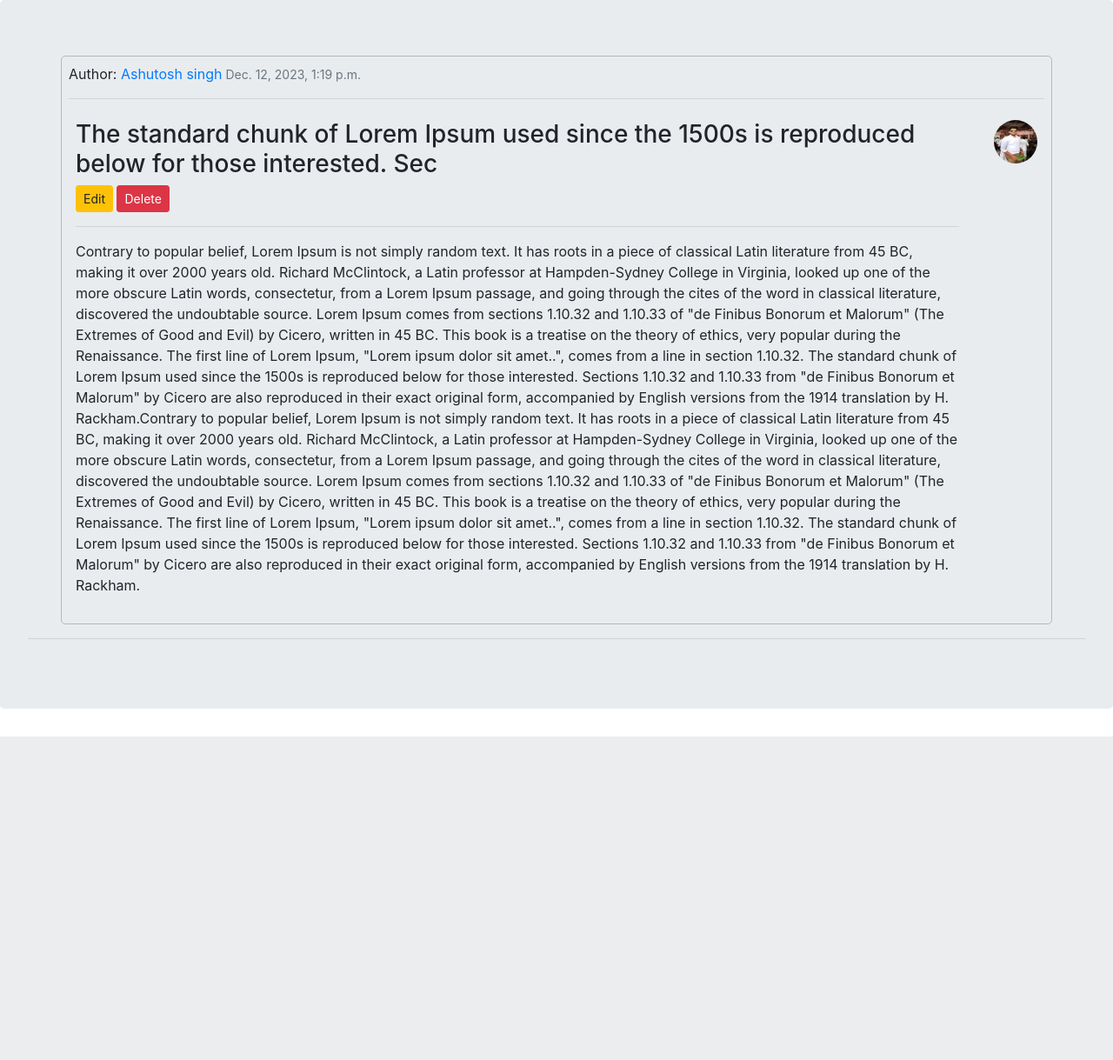
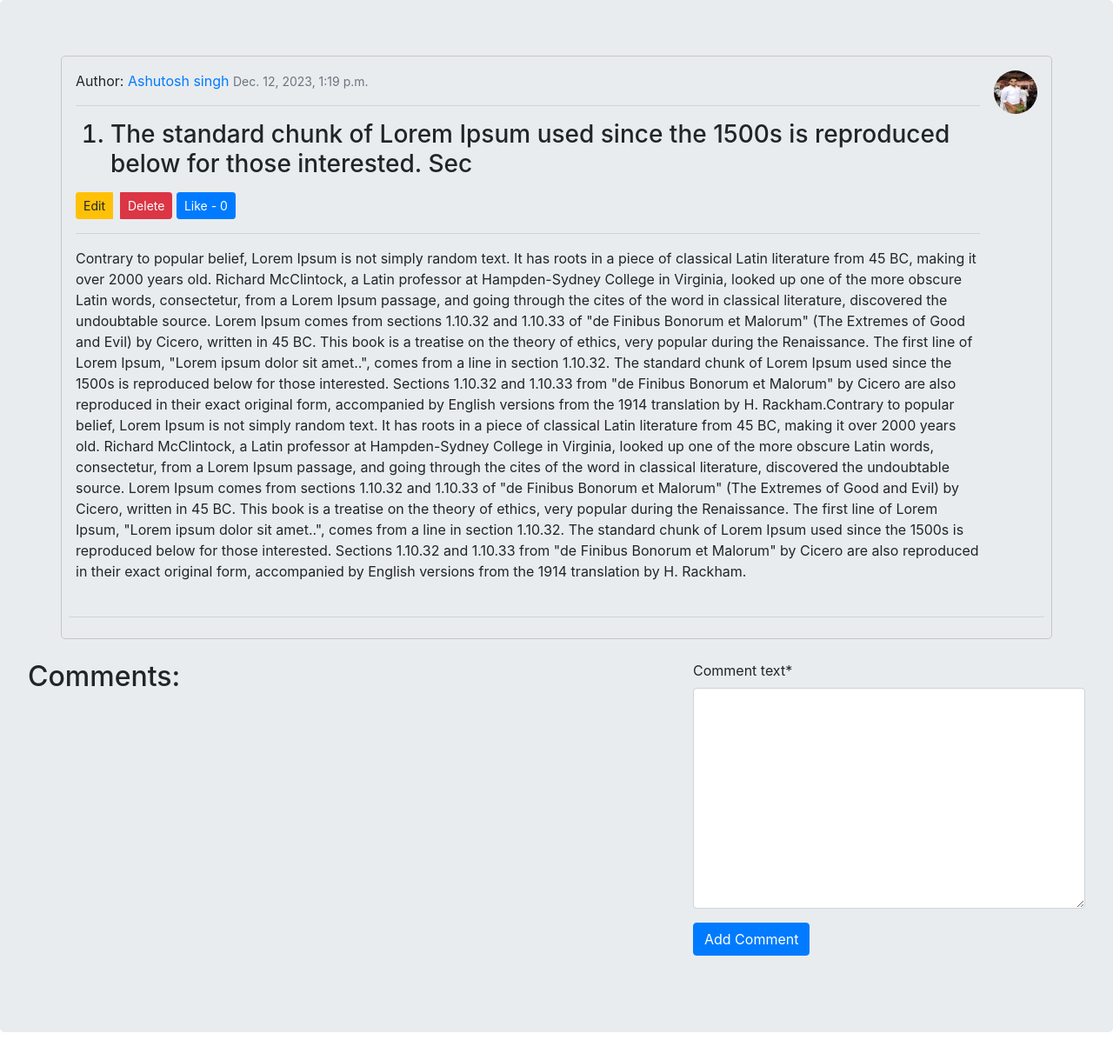
Before and after one commit to itsashusing/bunty_blog, a Django app: page /details/13/ in a window 1280 px wide. Shown: the part 56-1275 px from the top of the page at 87% size. Before the commit the page ends 903 px from the top, so only its background shows below. Run offline with Django 4.2, Linux system fonts and the light colour scheme; a user stored in the database is signed in; data comes from the database, SQL or seed files in the repository; both versions use the stored data as it was after the commit; some libraries are stand-ins or nearby versions.

Commit message:
and some functions

```diff
--- a/blog_project/blogapp/admin.py
+++ b/blog_project/blogapp/admin.py
@@ -2,3 +2,4 @@ from django.contrib import admin
 from .models import *
 # Register your models here.
 admin.site.register(Post)
+admin.site.register(Comment)
--- a/blog_project/blogapp/form.py
+++ b/blog_project/blogapp/form.py
@@ -1,5 +1,5 @@
 from django import forms
-from .models import Post
+from .models import Post,Comment
 
 class AddPostForm(forms.ModelForm):
     class Meta:
@@ -7,6 +7,9 @@ class AddPostForm(forms.ModelForm):
         fields=['title','body']
 
 
+class EditPostForm(AddPostForm):pass
 
-
-class EditPostForm(AddPostForm):pass
+class AddComment(forms.ModelForm):
+    class Meta:
+        model=Comment
+        fields=['comment_text']
--- a/blog_project/blogapp/models.py
+++ b/blog_project/blogapp/models.py
@@ -7,3 +7,11 @@ class Post(models.Model):
     body=models.TextField()
     author=models.ForeignKey(User,on_delete=models.CASCADE)
     date=models.DateTimeField(default=timezone.now)
+    like=models.ManyToManyField(User,related_name='like',blank=True)
+
+    def Total_like(self):
+        return self.like.count()
+
+class Comment(models.Model):
+    post=models.ForeignKey(Post,on_delete=models.CASCADE)
+    comment_text=models.TextField()
--- a/blog_project/blogapp/urls.py
+++ b/blog_project/blogapp/urls.py
@@ -8,5 +8,6 @@ urlpatterns = [
     path('addpost/',views.AddPost),
     path('editpost/<int:id>',views.EditPost),
     path('mypost/<int:id>',views.MyPosts),
+    path('like/<int:id>', views.LikeView, name='like'),
 
 ]
--- a/blog_project/blogapp/views.py
+++ b/blog_project/blogapp/views.py
@@ -1,10 +1,11 @@
-from django.shortcuts import render, redirect
+from django.shortcuts import render, redirect, get_object_or_404
 from .models import *
 from django.contrib.auth.decorators import login_required
-from .form import AddPostForm, EditPostForm
+from .form import AddPostForm, EditPostForm, AddComment
 from django.contrib import messages
 from django.core.paginator import Paginator, EmptyPage, PageNotAnInteger
-
+from django.urls import reverse
+from django.http import HttpResponseRedirect
 # Create your views here.
 
 
@@ -13,56 +14,79 @@ def Home(request):
     total = Post.objects.all().count()
 
     items_per_page = 4
-    paginator=Paginator(posts,items_per_page)
+    paginator = Paginator(posts, items_per_page)
 
     page = request.GET.get('page')
 
+    try:
 
-    try:
-        # Get the Page object for the given page number
         current_page = paginator.page(page)
     except PageNotAnInteger:
-        # If page is not an integer, deliver the first page
+
         current_page = paginator.page(1)
     except EmptyPage:
-        # If page is out of range (e.g., 9999), deliver the last page
+
         current_page = paginator.page(paginator.num_pages)
 
-    return render(request, 'blogapp/home.html', {'title': 'Home', 'posts': posts, 'total': total,'current_page': current_page})
+    return render(request, 'blogapp/home.html', {'title': 'Home', 'posts': posts, 'total': total, 'current_page': current_page})
 
 
 def DetailsView(request, id):
     post = Post.objects.get(id=id)
-    print(post.author)
-    print(request.user)
-    return render(request, 'blogapp/details.html', {'title': 'Home', 'post': post})
+    comments=Comment.objects.filter(post_id=id)
+    # print(post.author)
+    # print(request.user)
+    if post.like.filter(id=request.user.id).exists():
+        liked = True
+    else:
+        liked = False
+    print(str(comments.query))
 
+    if request.method == 'POST':
+        form = AddComment(request.POST)
+        if form.is_valid():
+            body = request.POST['comment_text']
 
+            form = Comment(post=post, comment_text=body)
+            form.save()
+            return HttpResponseRedirect(reverse('detail-post', args=[str(id)]))
+
+        else:
+            messages(request,f'Add a valid comment, your comment is not validate.Try again!')
+    else:
+        form = AddComment()
+
+    return render(request, 'blogapp/details.html', {'post': post, 'liked': liked, 'form': form,'comments':comments})
 
 
 @login_required
 def DeleteView(request, id):
     post = Post.objects.get(id=id)
+
     if request.user == post.author:
         post.delete()
         return redirect('/')
     else:
-        messages.error(request,f'You have not permission to perform certain operations')
+        messages.error(
+            request, f'You have not permission to perform certain operations')
+
         return redirect('/')
-
 
 
 @login_required
 def AddPost(request):
     if request.method == 'POST':
         form = AddPostForm(request.POST)
+
         if form.is_valid():
             title = request.POST['title']
             body = request.POST['body']
             author = request.user
             form = Post(title=title, body=body, author=author)
             form.save()
+
             messages.success(request, f'New post has been added successfully.')
+
             return redirect('/')
         else:
             messages.error(
@@ -92,15 +116,15 @@ def EditPost(request, id):
     form = EditPostForm(instance=post)
     return render(request, 'blogapp/editpost.html', {'form': form})
 
-def MyPosts(request,id):
-    posts=Post.objects.filter(author_id=id)
+
+def MyPosts(request, id):
+    posts = Post.objects.filter(author_id=id)
     total = Post.objects.filter(author_id=id).count()
 
     items_per_page = 2
-    paginator=Paginator(posts,items_per_page)
+    paginator = Paginator(posts, items_per_page)
 
     page = request.GET.get('page')
-
 
     try:
         # Get the Page object for the given page number
@@ -112,5 +136,18 @@ def MyPosts(request,id):
         # If page is out of range (e.g., 9999), deliver the last page
         current_page = paginator.page(paginator.num_pages)
 
+    return render(request, 'blogapp/mypost.html', {'posts': posts, 'total': total, 'current_page': current_page})
 
-    return render(request,'blogapp/mypost.html',{'posts':posts,'total':total,'current_page':current_page})
+
+# like view
+def LikeView(request, id):
+    post = get_object_or_404(Post, id=request.POST.get('post_id'))
+    # print(request.POST.get('post_id'))
+
+    if post.like.filter(id=request.user.id).exists():
+        post.like.remove(request.user)
+
+    else:
+        post.like.add(request.user)
+
+    return HttpResponseRedirect(reverse('detail-post', args=[str(id)]))
--- a/blog_project/templates/blogapp/details.html
+++ b/blog_project/templates/blogapp/details.html
@@ -1,30 +1,87 @@
 {% extends 'blogapp/base.html' %}
+{% load crispy_forms_tags %}
 {% block bodyblock %}
 <div class="jumbotron">
-    <div class="container p-2" style="border: 1px solid rgb(185, 182, 182); border-radius: 5px;">
-        Author: <a href="">{{post.author.first_name | title}} {{post.author.last_name}}</a><small class="text-muted">
-            {{post.date}} </small>
-        <hr>
+    {% if user.is_authenticated %}
+    <div class="container p-2" style="border: 1px solid rgb(199, 197, 197); border-radius: 5px;">
         <div class="d-flex bd-highlight">
             <div class="p-2 flex-grow-1 bd-highlight">
-                <h3>{{post.title | capfirst }}</h3>
-                {% if user.is_authenticated %}
-                {% if user.id == post.author.id %}
+                <p>
+                    Author: <a href="">{{post.author.first_name | title}} {{post.author.last_name}}</a>
+                    <small class="text-muted">{{post.date}}</small>
+                </p>
+                <hr>
+                <ol>
+                    <h3>
+                        <li>{{post.title | capfirst }}</li>
+                    </h3>
+                </ol>
+
                 <div>
-                    <a class="btn btn-warning btn-sm" href="/editpost/{{post.id}}">Edit</a>
-                    <a class="btn btn-danger btn-sm" href="/delete/{{post.id}}">Delete</a>
+                    {% if user.id == post.author.id %}
+                    <div class="btn-group" role="group" aria-label="Post Actions">
+                        <a class="btn btn-warning btn-sm" href="/editpost/{{post.id}}">Edit</a>
+                        <a class="btn btn-danger btn-sm ml-2" href="/delete/{{post.id}}">Delete</a>
+                    </div>
+                    {% endif %}
+                    <!-- Like Button Start -->
+                    <form action="/like/{{post.id}}" method="POST" class="d-inline">
+                        {% csrf_token %}
+                        <!-- Unlike/Like logic -->
+                        {% if liked %}
+                        <button name="post_id" value="{{post.id}}" type="submit" class="btn btn-primary btn-sm">
+                            Like - {{post.Total_like}}
+                        </button>
+                        {% else %}
+                        <button name="post_id" value="{{post.id}}" type="submit" class="btn btn-primary btn-sm">
+                            Like - {{post.Total_like}}
+                        </button>
+                        {% endif %}
+                    </form>
                 </div>
-                {% endif %}
-                {% endif %}
                 <hr>
                 <p>{{post.body | capfirst }}</p>
             </div>
-            <div class="p-2 bd-highlight"> <img class="ml-4 rounded-circle" src="{{post.author.profile.image.url}}"
-                    alt="No image" width="50" height="50"></div>
+
+            <div class="ml-auto">
+                <div class="p-2 bd-highlight">
+                    <img class="rounded-circle" src="{{post.author.profile.image.url}}" alt="No image" width="50"
+                        height="50">
+                </div>
+            </div>
+        </div>
+        <hr>
+    </div>
+    <dvi class="container">
+        <div class="d-flex">
+            <div class="mr-auto">
+                <h2>Comments:</h2>
+                <ol>
+                    {% for comment in comments %}
+                    <div class="container" style="max-width: 600px;">
+
+                        <li>
+                            <p>{{comment.comment_text}} </p>
+                        </li>
+                    </div>
+                    <hr>
+                    {% endfor %}
+                </ol>
+            </div>
+            <div class="ml-auto">
+                <form method="post">
+                    {% csrf_token %}
+                    {{form | crispy }}
+                    <input class="btn btn-primary" type="submit" value="Add Comment">
+                </form>
+            </div>
 
         </div>
+    </dvi>
+    {% else %}
+    <div class="container">
+        <h2>Log in to view this page.</h2>
     </div>
-    <hr>
+    {% endif %}
 </div>
-
 {% endblock %}
```
Also changed, not shown: blog_project/blogapp/migrations/0002_post_like_comment.py (added), blog_project/db.sqlite3.
